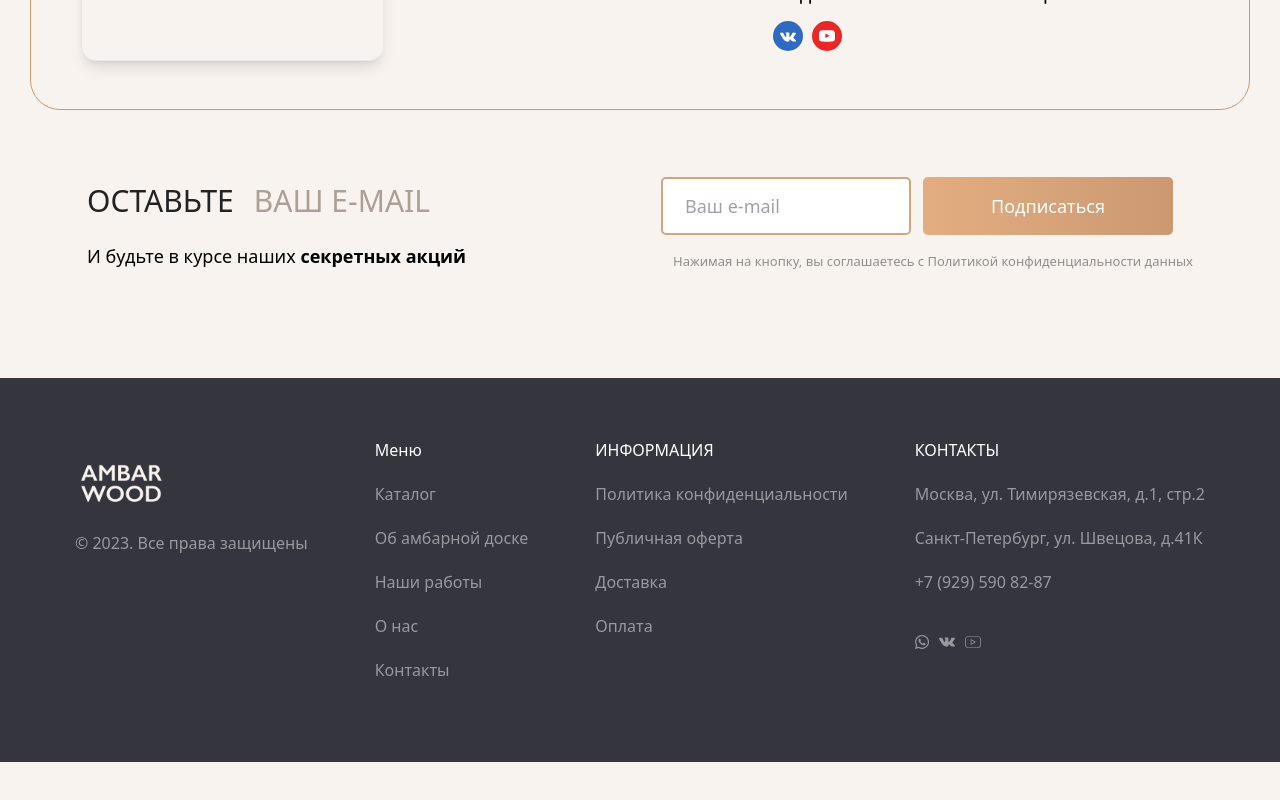
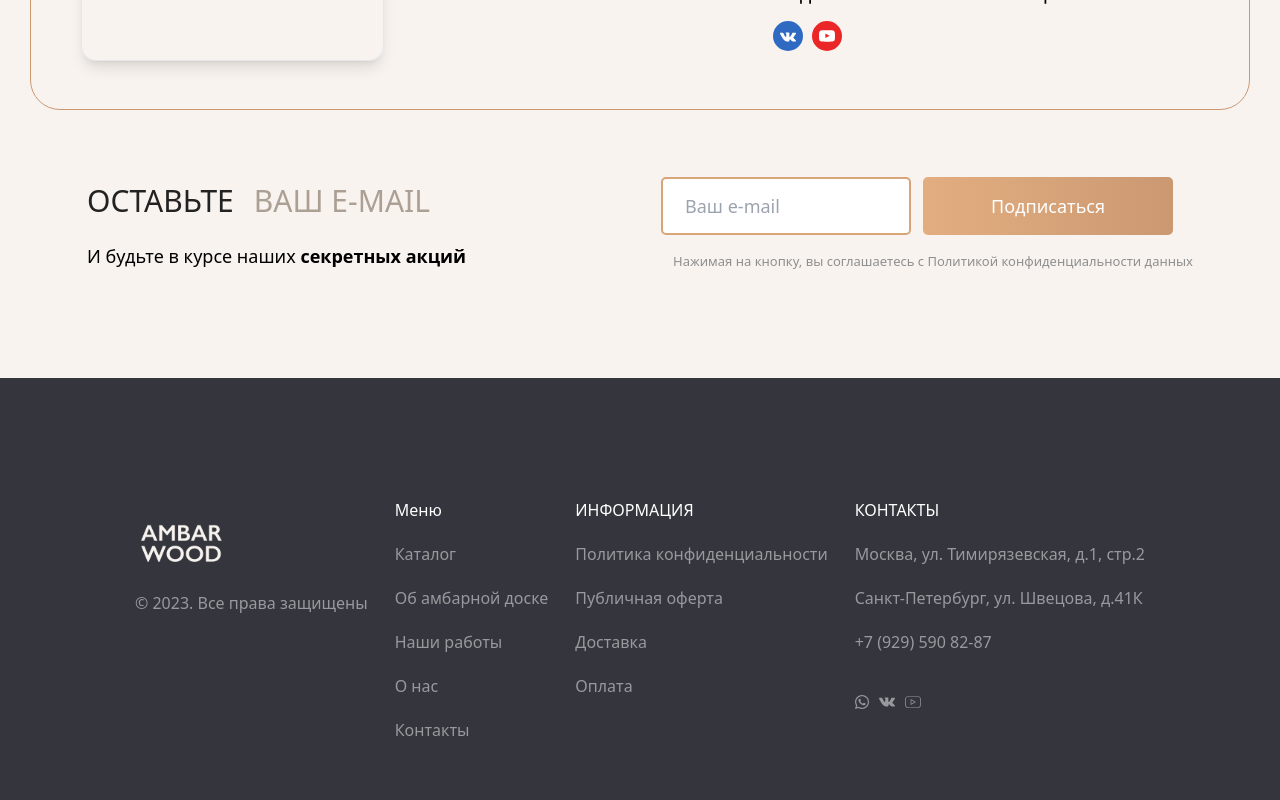
Before and after one commit to KhamdamovAva/Wood, a React (Vite) app: page / in a window 1280 px wide. Shown: the part 4944-5744 px from the top of the page. Before the commit the page ends 5706 px from the top, so only its background shows below. Built offline with nearby package versions, Linux system fonts and the light colour scheme.

Commit message:
i changed attributes and put them to footer wrapper

```diff
--- a/src/components/footer/Footer.jsx
+++ b/src/components/footer/Footer.jsx
@@ -6,6 +6,7 @@ import whiteLogo from '../../assets/icons/whiteLogo.svg'
 
 function Footer() {
   return (
+    <div className="wrapper bg-[#34353D] min-h-[367px] p-[60px]">
       <div className='Container'>
         <div className='flex items-start justify-between text-[#99999D]'>
           <div>
@@ -49,6 +50,7 @@ function Footer() {
         </div>
 
       </div>
+    </div>
   )
 }
 
```
Lines whose indentation alone changed are shown as unchanged.
